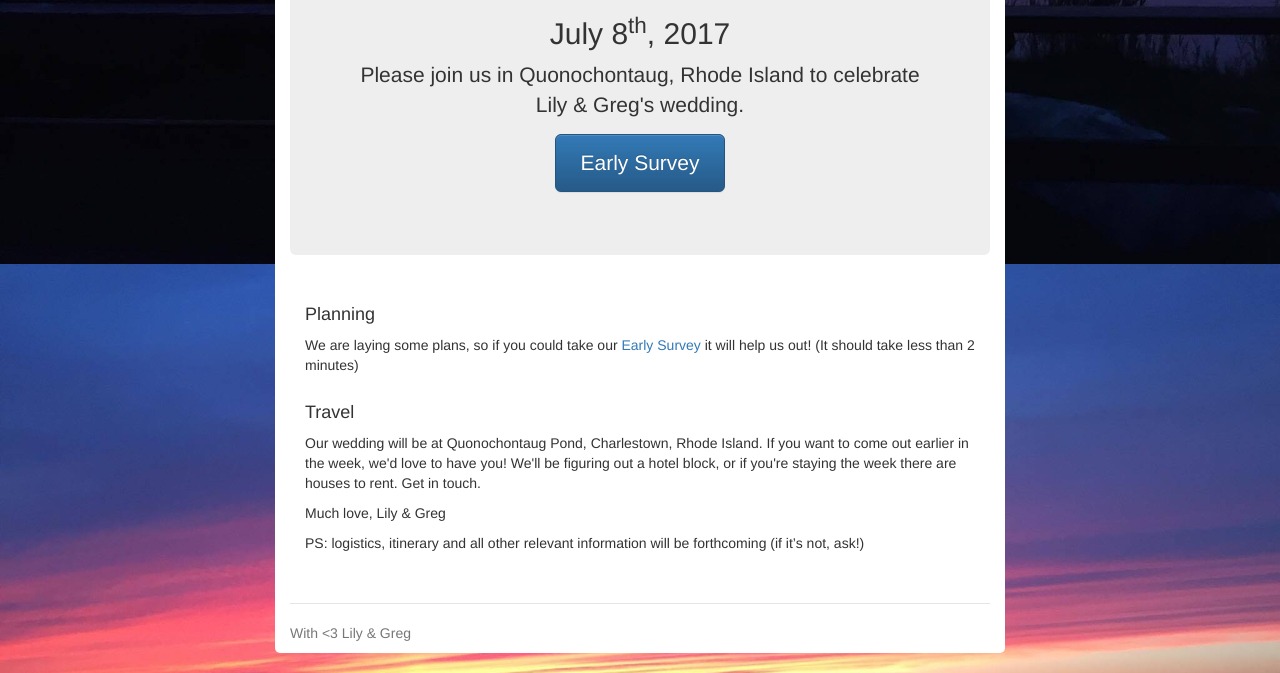
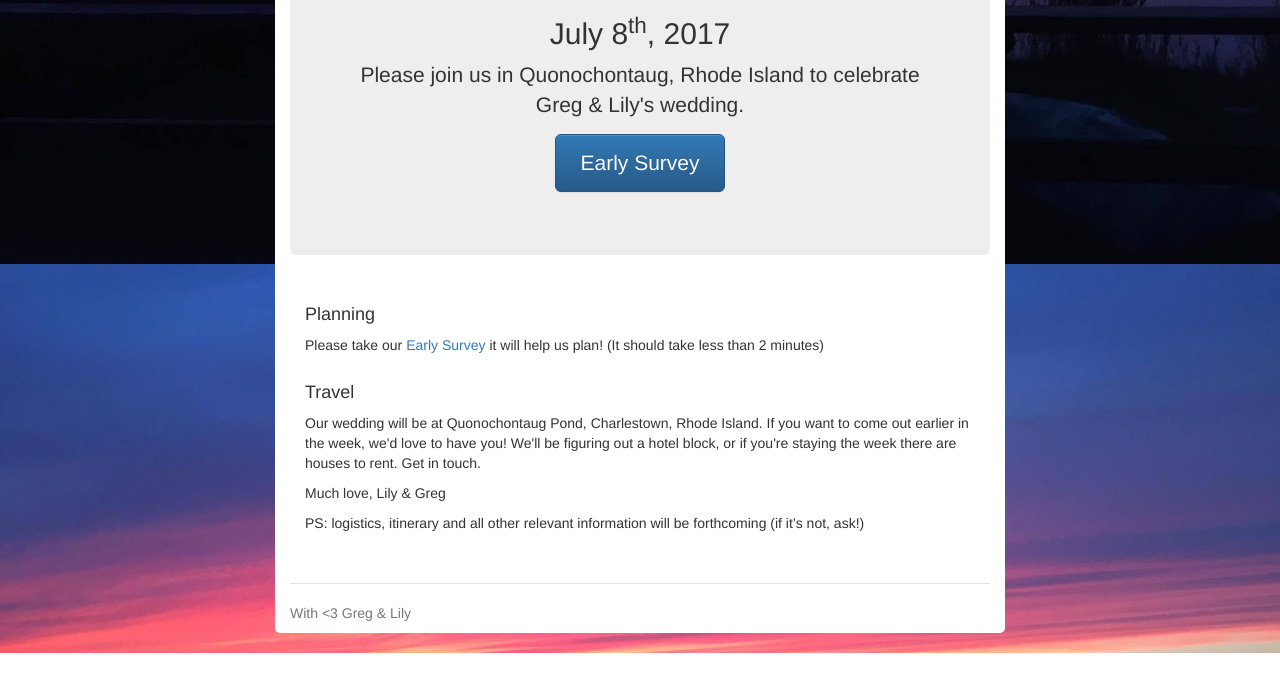
Before and after one commit to gregmarra/quonnie2017, a plain HTML site: page index.html in a window 1280 px wide. Shown: the part 696-1369 px from the top of the page. Drawn offline with nearby package versions, Linux system fonts and the light colour scheme; a script that the page names is missing.

Commit message:
lily word edits
swapped the order of greg and lily 1/2 of the time
changed some copy

```diff
--- a/index.html
+++ b/index.html
@@ -39,21 +39,21 @@
             <li role="presentation"><a href="#">Contact</a></li>
           </ul>
         </nav>-->
-        <h3 class="text-muted">Lily &amp; Greg</h3>
+        <h3 class="text-muted">Greg &amp; Lily</h3>
       </div>
 
       <div class="jumbotron">
         <div><img src="images/waterfall.jpg" alt="This photo was taken the moment Lily decided she wanted to marry Greg, after he followed her along a slippery path and they discovered a cave behind a waterfall in Iceland! 8 months later, he asked and she officially said, 'yes!'"/></div>
         <h1>Lily &amp; Greg</h1>
         <h2>July 8<sup>th</sup>, 2017</h2>
-        <p class="lead">Please join us in Quonochontaug, Rhode Island to celebrate Lily &amp; Greg's wedding.</p>
+        <p class="lead">Please join us in Quonochontaug, Rhode Island to celebrate Greg &amp; Lily's wedding.</p>
         <p><a class="btn btn-lg btn-primary" href="https://docs.google.com/forms/d/e/1FAIpQLSe_wbsscj5ySK1cQIuAZbM03SXStyqk3ehDnYdI8wK_8Lv_JQ/viewform" role="button">Early Survey</a></p>
       </div>
 
       <div class="row marketing">
         <div class="col-lg-12">
           <h4>Planning</h4>
-          <p>We are laying some plans, so if you could take our <a href="https://docs.google.com/forms/d/e/1FAIpQLSe_wbsscj5ySK1cQIuAZbM03SXStyqk3ehDnYdI8wK_8Lv_JQ/viewform">Early Survey</a> it will help us out! (It should take less than 2 minutes)</p>
+          <p>Please take our <a href="https://docs.google.com/forms/d/e/1FAIpQLSe_wbsscj5ySK1cQIuAZbM03SXStyqk3ehDnYdI8wK_8Lv_JQ/viewform">Early Survey</a> it will help us plan! (It should take less than 2 minutes)</p>
 
           <h4>Travel</h4>
           <p>Our wedding will be at Quonochontaug Pond, Charlestown, Rhode Island. If you want to come out earlier in the week, we'd love to have you! We'll be figuring out a hotel block, or if you're staying the week there are houses to rent. Get in touch.</p>
@@ -63,7 +63,7 @@
       </div>
 
       <footer class="footer">
-        <p>With &lt;3 Lily &amp; Greg</p>
+        <p>With &lt;3 Greg &amp; Lily</p>
       </footer>
 
     </div> <!-- /container -->
```
